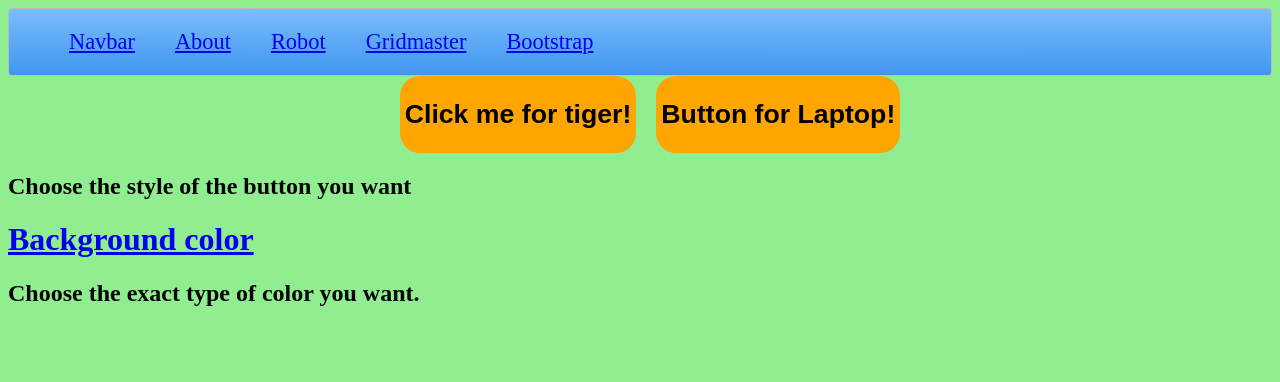
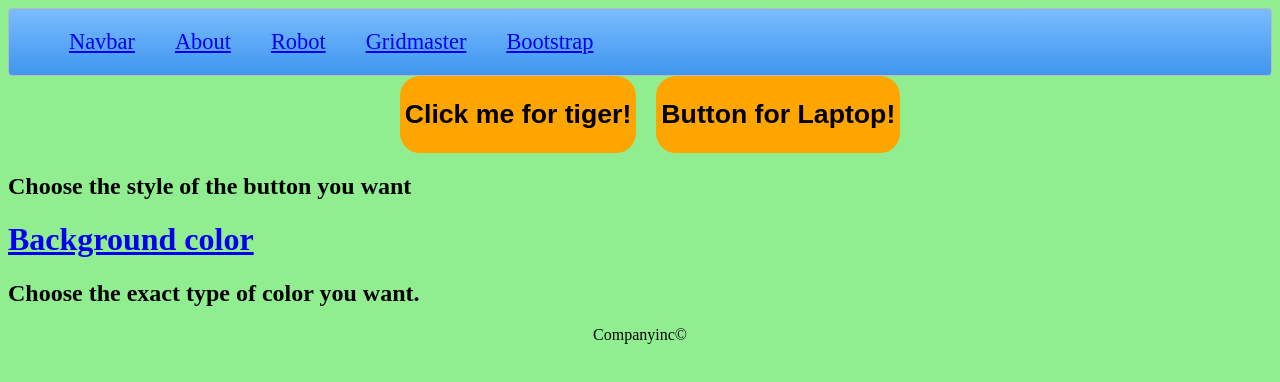
Before and after one commit to Kauffman8/Complex-Website, a plain HTML site: page index.html in a window 1280 px wide. Drawn offline with Linux system fonts and the light colour scheme.

Commit message:
Update index.html

```diff
--- a/index.html
+++ b/index.html
@@ -30,4 +30,5 @@
     <a href="Background.html"><h1>Background color</h1></a>
     <h2>Choose the exact type of color you want.</h2>
 </body>
+      <footer>Companyinc&#169;</footer>
 </html>
```
